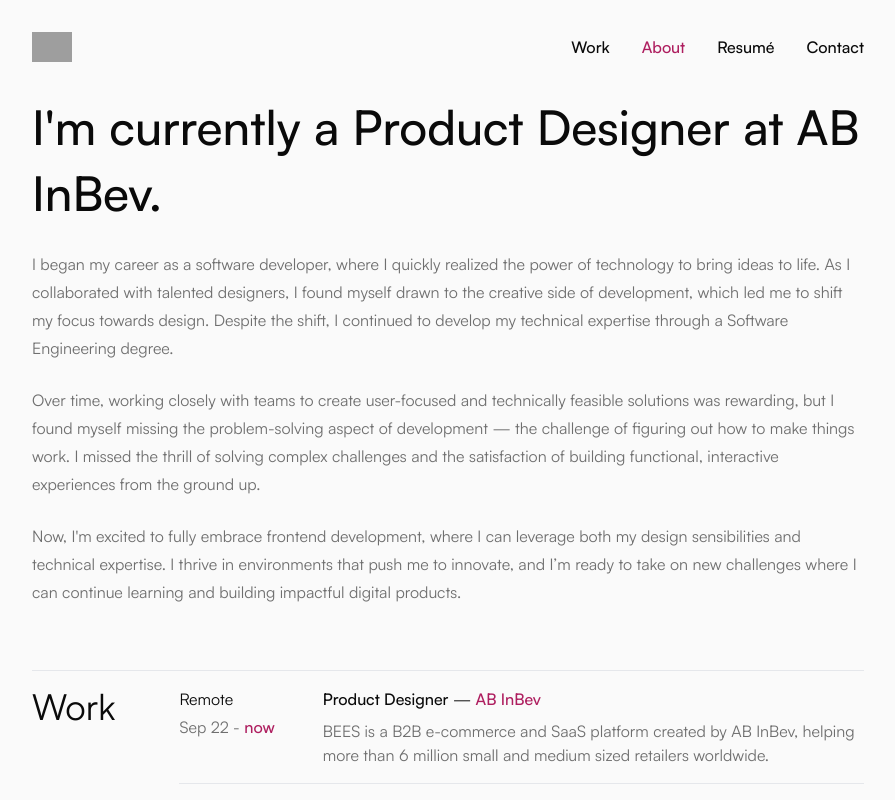
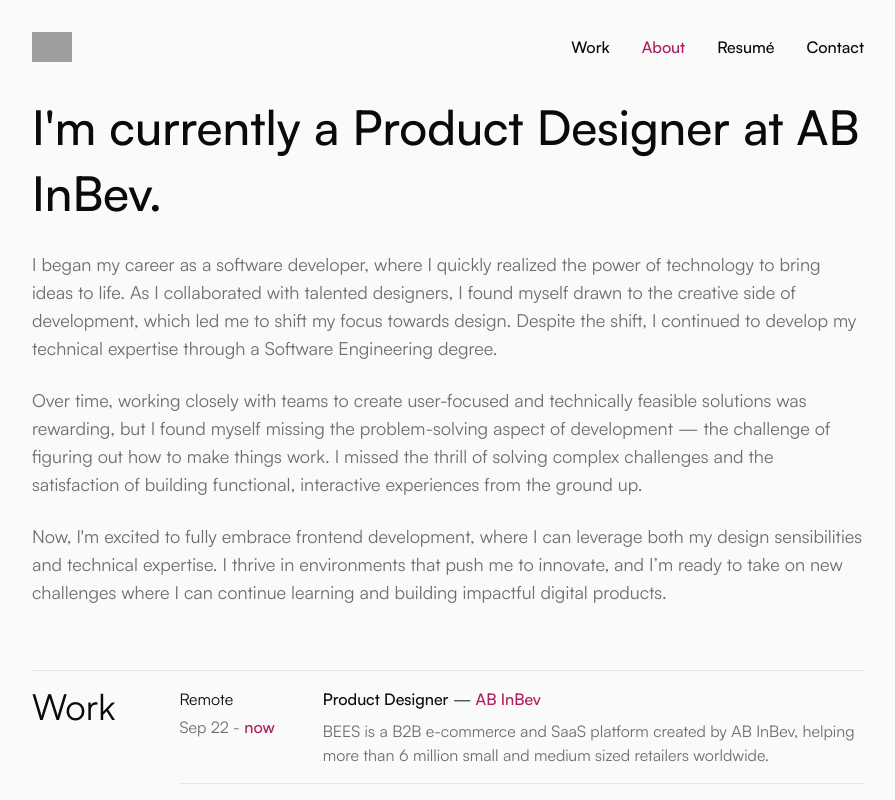
Before and after one commit to luccaromaniello/portfolio, a Next.js app: page /about in a window 1280 px wide. Shown: the top 800 px of the page, without its empty margins (192-1087 px from the left). Built offline with nearby package versions, Linux system fonts and the light colour scheme; grey boxes are pictures that could not be loaded.

Commit message:
Changes sizing of bio

```diff
--- a/src/app/about/page.tsx
+++ b/src/app/about/page.tsx
@@ -5,7 +5,7 @@ const About = () => {
     <div className="flex flex-col gap-16">
       <div className="flex flex-col gap-6 text-base/7">
         <h1 className="text-3xl sm:text-5xl leading-tight sm:leading-snug font-medium">I&apos;m currently a Product Designer at AB InBev.</h1>
-        <div className="flex flex-col gap-6 text-content-secondary">
+        <div className="flex flex-col gap-6 text-lg text-content-secondary">
           <p>I began my career as a software developer, where I quickly realized the power of technology to bring ideas to life. As I collaborated with talented designers, I found myself drawn to the creative side of development, which led me to shift my focus towards design. Despite the shift, I continued to develop my technical expertise through a Software Engineering degree.</p>
           <p>Over time, working closely with teams to create user-focused and technically feasible solutions was rewarding, but I found myself missing the problem-solving aspect of development — the challenge of figuring out how to make things work. I missed the thrill of solving complex challenges and the satisfaction of building functional, interactive experiences from the ground up.</p>
           <p>Now, I&apos;m excited to fully embrace frontend development, where I can leverage both my design sensibilities and technical expertise. I thrive in environments that push me to innovate, and I’m ready to take on new challenges where I can continue learning and building impactful digital products.</p>
```
